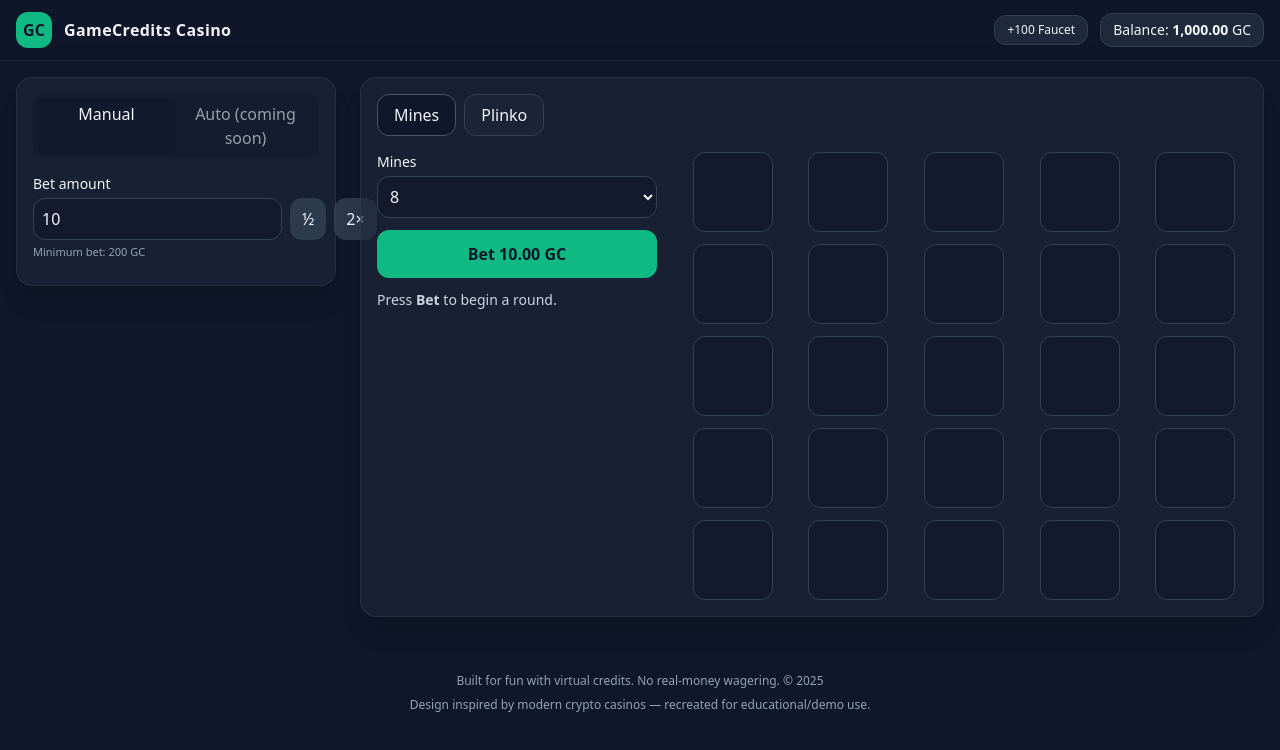
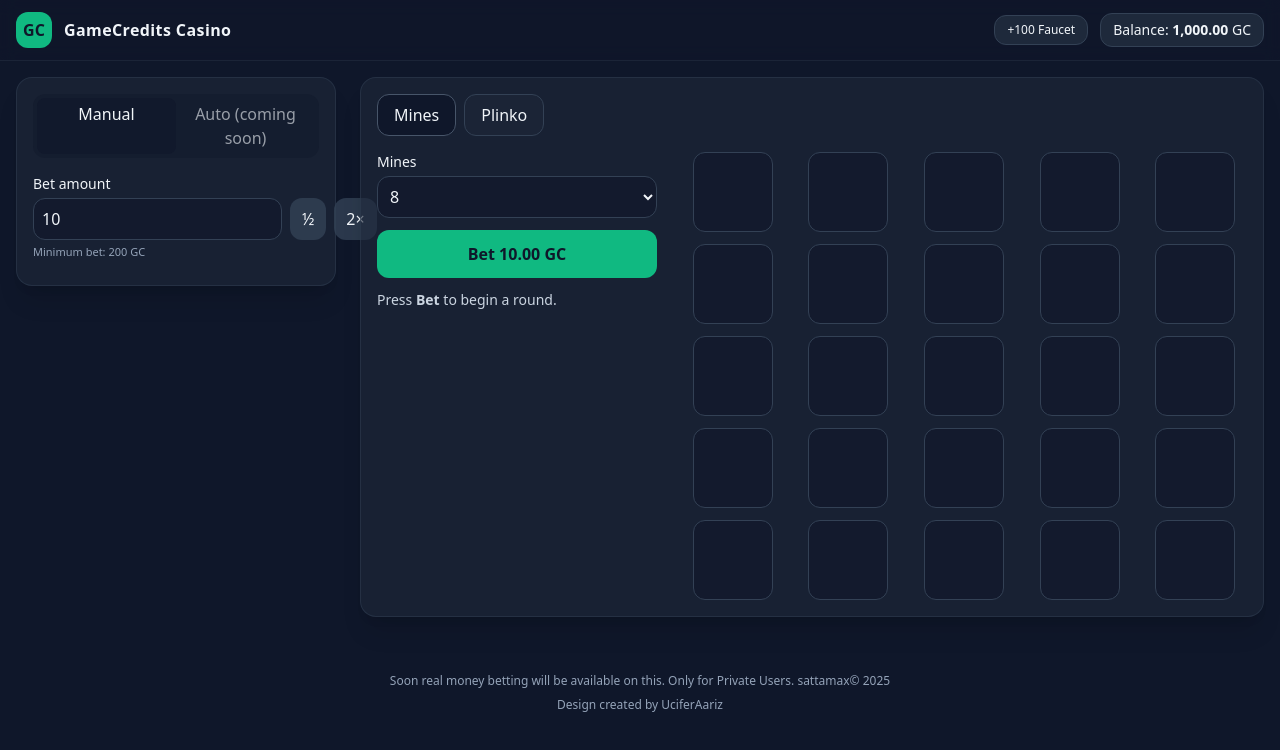
Before and after one commit to UciferAariz/sattamax, a React (Vite) app: page / in a window 1280 px wide. Shown: the top 750 px of the page. Built offline with nearby package versions, Linux system fonts and the light colour scheme.

Commit message:
Update App.jsx

```diff
--- a/src/App.jsx
+++ b/src/App.jsx
@@ -427,8 +427,8 @@ function Plinko({ bet, canBet, balance, setBalance }) {
 function Footer() {
   return (
     <div className="mt-10 pb-10 text-center text-xs text-slate-400">
-      <div>Built for fun with virtual credits. No real-money wagering. © {new Date().getFullYear()}</div>
-      <div className="mt-2">Design inspired by modern crypto casinos — recreated for educational/demo use.</div>
+      <div>Soon real money betting will be available on this. Only for Private Users. sattamax© {new Date().getFullYear()}</div>
+      <div className="mt-2">Design created by UciferAariz </div>
     </div>
   );
 }
```
